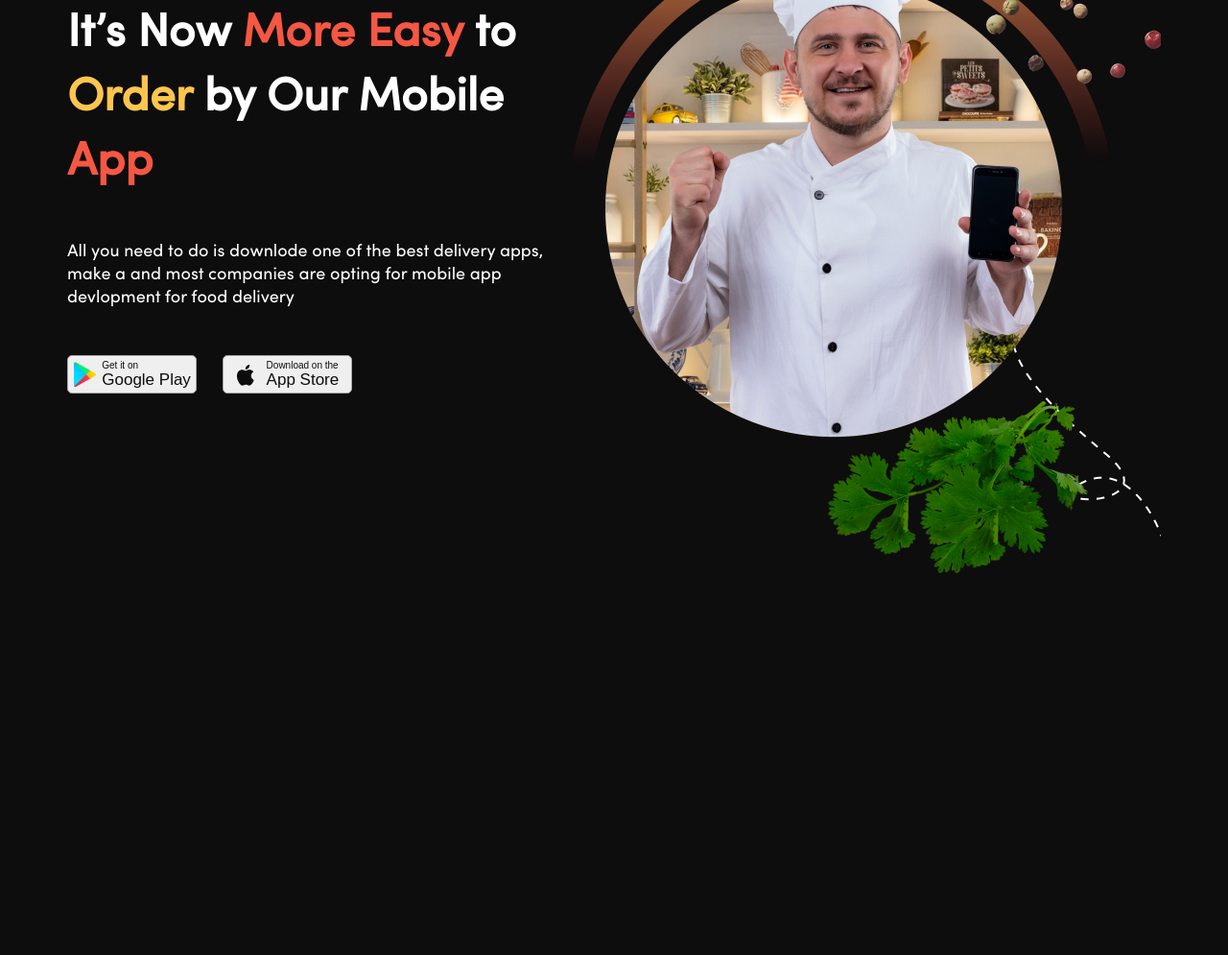
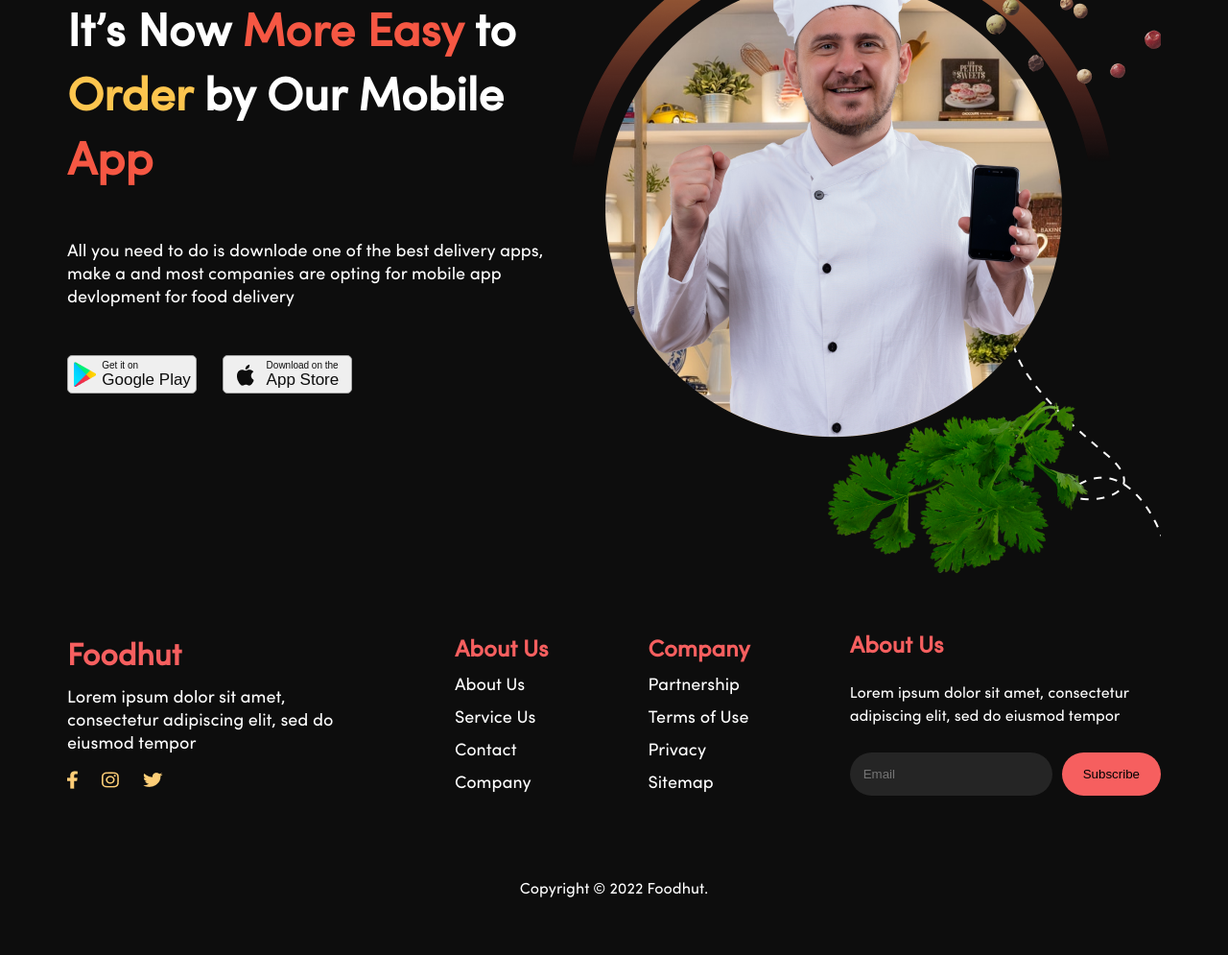
Before and after one commit to kasramajidi/Food_Hut, a plain HTML site: page index.html in a window 1280 px wide. Shown: the part 3922-4917 px from the top of the page at 96% size. Before the commit the page ends 4524 px from the top, so only its background shows below. Drawn offline with Linux system fonts and the light colour scheme.

Commit message:
create footer

```diff
--- a/css/responsive.css
+++ b/css/responsive.css
@@ -248,4 +248,6 @@
         max-width: 350px;
         margin: 20px 0;
     }
+
+    /* footer */
 }
--- a/css/style.css
+++ b/css/style.css
@@ -524,3 +524,121 @@ a {
 .btn-box button:last-child{
     margin-left: 27px;
 }
+
+/* footer */
+
+.footer-all{
+    display: flex;
+    flex-direction: column;
+    padding: 60px 0;
+    gap: 90px;
+}
+
+.footer-product{
+    display: flex;
+    align-items: center;
+    justify-content: space-between;
+    flex-wrap: wrap;
+}
+
+
+.Foodhut{
+    display: flex;
+    align-items: flex-start;
+    flex-direction: column;
+    gap: 15px;
+}
+
+.Foodhut-title{
+    color: rgba(246, 95, 95, 1);
+    font-weight: 600;
+    font-size: 32px;
+}
+
+.Foodhut-p{
+    font-weight: 400;
+    font-size: 18px;
+    line-height: 24px;
+    color: rgba(255, 255, 255, 1);
+    max-width: 300px;
+}
+
+
+.Foodhut_icon{
+    display: flex;
+    align-items: center;
+    gap: 25px;
+}
+
+.list_Foodhut_about{
+    display: flex;
+    flex-direction: column;
+    gap: 15px;
+}
+
+.list_Foodhut_about_span{
+    font-weight: 600;
+    font-size: 24px;
+    color: rgba(246, 95, 95, 1);
+}
+
+.list_Foodhut_about ul{
+    display: flex;
+    flex-direction: column;
+    gap: 15px;
+}
+
+.list_Foodhut_about ul li a{
+    color: rgba(255, 255, 255, 1);
+    font-weight: 400;
+    font-size: 18px;
+}
+
+.list_Foodhut_about_p{
+    color: rgba(255, 255, 255, 1);
+    font-weight: 400;
+    line-height: 24px;
+    max-width: 300px;
+}
+
+.list_Foodhut_about-input-btn{
+    display: flex;
+    align-items: center;
+    gap: 10px;
+}
+
+
+
+.list_Foodhut_about-input{
+    border: none;
+    border-radius: 100px;
+    background-color: rgba(255, 255, 255, 1);
+    padding: 15px 20px 15px 14px;
+    background-color: #252525;
+}
+
+.list_Foodhut_about-input:focus{
+    outline: none;
+    border: none;
+    background-color: #252525;
+    color: rgba(255, 255, 255, 1) ;
+}
+
+.list_Foodhut_about-btn{
+    background-color: rgba(246, 95, 95, 1);
+    padding: 15px 22px;
+    border: none;
+    border-radius: 100px;
+}
+
+.list_Foodhut_about:last-child{
+    align-self: flex-start;
+    gap: 25px;
+}
+
+.copy{
+    font-weight: 400;
+    font-size: 16px;
+    color: rgba(255, 255, 255, 1);
+    text-align: center;
+}
--- a/index.html
+++ b/index.html
@@ -278,7 +278,8 @@
         <div class="picture-last-div">
           <span class="picture-last-span1"
             >It’s Now <span class="red-span">More Easy</span> to
-            <span class="yellow-span">Order</span> by Our Mobile <span class="red-span">App</span></span
+            <span class="yellow-span">Order</span> by Our Mobile
+            <span class="red-span">App</span></span
           >
           <p class="picture-last-p">
             All you need to do is downlode one of the best delivery apps, make a
@@ -287,14 +288,14 @@
           </p>
           <div class="btn-box">
             <button class="btn1" type="button">
-                    <img src="./image/Google Play logo.png" alt="">
+              <img src="./image/Google Play logo.png" alt="" />
               <div class="btn-text">
                 <span>Get it on</span>
                 <span>Google Play</span>
               </div>
             </button>
             <button class="btn2">
-                <img src="./image/Apple logo.png" alt="">
+              <img src="./image/Apple logo.png" alt="" />
               <div class="btn-text">
                 <span>Download on the</span>
                 <span>App Store</span>
@@ -303,9 +304,56 @@
           </div>
         </div>
         <div>
-            <img src="./image/image 1.png" alt="image" class="last-picture-img">
+          <img src="./image/image 1.png" alt="image" class="last-picture-img" />
         </div>
       </section>
     </main>
+    <footer class="container">
+      <div class="footer-all">
+        <div class="footer-product">
+          <div class="Foodhut">
+            <span class="Foodhut-title">Foodhut</span>
+            <p class="Foodhut-p">
+              Lorem ipsum dolor sit amet, consectetur adipiscing elit, sed do
+              eiusmod tempor
+            </p>
+            <div class="Foodhut_icon">
+              <img src="./image/Facebook.png" alt="Facebook" />
+              <img src="./image/instagram-brands (1).png" alt="instagram" />
+              <img src="./image/Twitter.png" alt="Twitter" />
+            </div>
+          </div>
+            <div class="list_Foodhut_about">
+                <span class="list_Foodhut_about_span">About Us</span>
+                <ul>
+                    <li><a href="#">About Us</a></li>
+                    <li><a href="#">Service Us</a></li>
+                    <li><a href="#">Contact</a></li>
+                    <li><a href="#">Company</a></li>
+                </ul>
+            </div>
+            <div class="list_Foodhut_about">
+                <span class="list_Foodhut_about_span">Company</span>
+                <ul>
+                    <li><a href="#">Partnership</a></li>
+                    <li><a href="#">Terms of Use</a></li>
+                    <li><a href="#">Privacy</a></li>
+                    <li><a href="#">Sitemap</a></li>
+                </ul>
+            </div>
+            <div class="list_Foodhut_about">
+                <span class="list_Foodhut_about_span">About Us</span>
+                <p class="list_Foodhut_about_p">
+                    Lorem ipsum dolor sit amet, consectetur adipiscing elit, sed do eiusmod tempor
+                </p>
+                <div class="list_Foodhut_about-input-btn">
+                    <input type="email" placeholder="Email" class="list_Foodhut_about-input">
+                    <button type="button" class="list_Foodhut_about-btn">Subscribe</button>
+                </div>
+            </div>
+        </div>
+        <span class="copy">Copyright © 2022 Foodhut.</span>
+      </div>
+    </footer>
   </body>
 </html>
```
Also changed, not shown: image/Facebook.png (added), image/Twitter.png (added), image/instagram-brands (1).png (added). Lines whose indentation alone changed are shown as unchanged.
